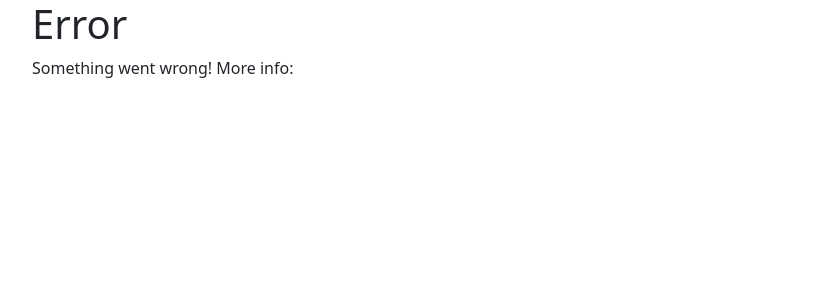
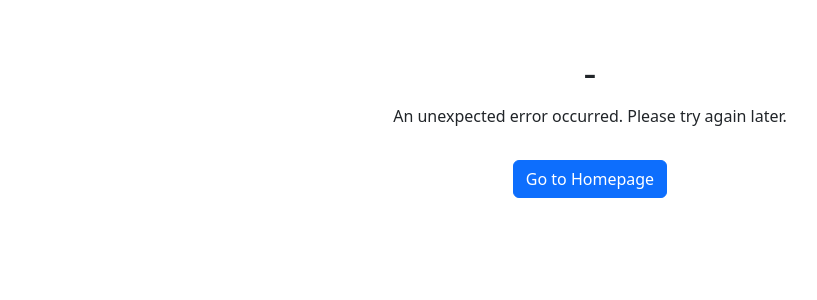
Before and after one commit to justinminlee/IAB207_A3, a Python web app: template website/templates/404.html in a window 1280 px wide. Shown: the top 300 px of the page, without its empty margins (50-867 px from the left). Run offline with Jinja, Linux system fonts and the light colour scheme; the template is opened without the code that fills it, so the values that code supplies are empty; some libraries are stand-ins or nearby versions.

Commit message:
Update init and error handling

```diff
--- a/website/__init__.py
+++ b/website/__init__.py
@@ -50,10 +50,10 @@ def create_app():
 
     @app.errorhandler(404)
     def not_found_error(error):
-       return render_template('404.html'), 404
+       return render_template('404.html'), 404s
 
     @app.errorhandler(500)
-    def not_found_error(error):
+    def internal_error(error):
        return render_template('500.html'), 500
 
     return app
--- a/website/event.py
+++ b/website/event.py
@@ -160,7 +160,7 @@ def update(id):
 @eventbp.route('/<int:id>/cancel', methods=['POST'])
 @login_required
 def cancel(id):
-    event = db.session.get(Event, id)
+    event = db.session.scalar(db.Select(Event.where(Event.id == id)))
     if event.user_id == current_user.id:
         event.status = 'Cancelled'
         db.session.commit()
--- a/website/templates/404.html
+++ b/website/templates/404.html
@@ -2,14 +2,20 @@
 
 {% block content %}
 
-<div class="container">
-    <div class="row">
-        <div class="col-6">
-            <h1>Error</h1>
-            <p>Something went wrong! More info:</p>
-            <p>{{error}}</p>
-        </div>
-    </div>
+<div class="container text-center mt-5">
+    <h1>{{ error_code }} - {{ error_message }}</h1>
+
+    {% if error_code == 404 %}
+        <p>The page you are looking for does not exist.</p>
+        <p>It might have been removed, had its name changed, or is temporarily unavailable.</p>
+    {% elif error_code == 500 %}
+        <p>Sorry, something went wrong on our end.</p>
+        <p>Please try refreshing the page or come back later.</p>
+    {% else %}
+        <p>An unexpected error occurred. Please try again later.</p>
+    {% endif %}
+
+    <a href="{{ url_for('main.index') }}" class="btn btn-primary mt-3">Go to Homepage</a>
 </div>
 
 {% endblock %}
```
